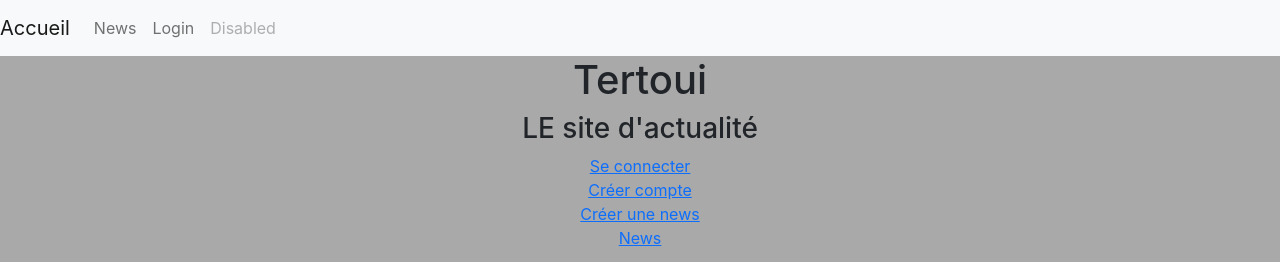
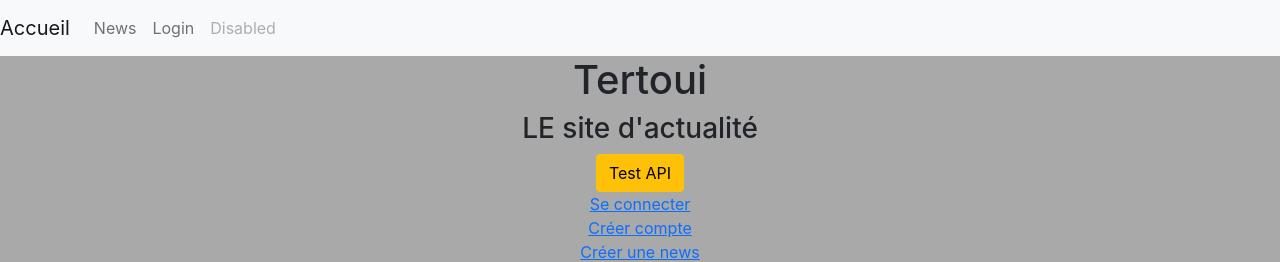
Before and after one commit to maximmrg/Tertoui, a React (Create React App) app in the folder tertoui_front/: page / in a window 1280 px wide. Shown: the top 262 px of the page. Built offline with nearby package versions, Linux system fonts and the light colour scheme.

Commit message:
test call api

```diff
--- a/tertoui_front/src/pages/index.jsx
+++ b/tertoui_front/src/pages/index.jsx
@@ -5,19 +5,49 @@ import NewsCarousel from '../components/NewsCarousel';
 
 export class Index extends Component {
 
+    constructor(props) {
+        super(props)
+
+        this.state = {
+            test : ''
+        }
+    }
+
+    testApi() {
+        fetch("https://baconipsum.com/api/?type=meat-and-filler", {
+            "method": "GET",
+            "headers": {
+
+            }
+        })
+            .then(response => response.json())
+            .then(response => {
+                console.log(response)
+                this.setState({
+                    test: response
+                })
+            })
+            .catch(err => {
+                console.log(err);
+            });
+    }
+
     render() {
-       return <div className="App">
+        return <div className="App">
             <h1>Tertoui</h1>
 
             <h3>LE site d'actualité</h3>
+
+            <button className='btn btn-warning' onClick={this.testApi.bind(this)}>Test API</button>
+            <br/>
             <Link to='/login'>Se connecter</Link>
             <br />
             <Link to='/logon'>Créer compte</Link>
             <br />
             <Link to='/news_form'>Créer une news</Link>
-            <br/>
+            <br />
             <Link to='/news'>News</Link>
-            <NewsCarousel/>
+            <NewsCarousel />
         </div>
     }
 };
```
